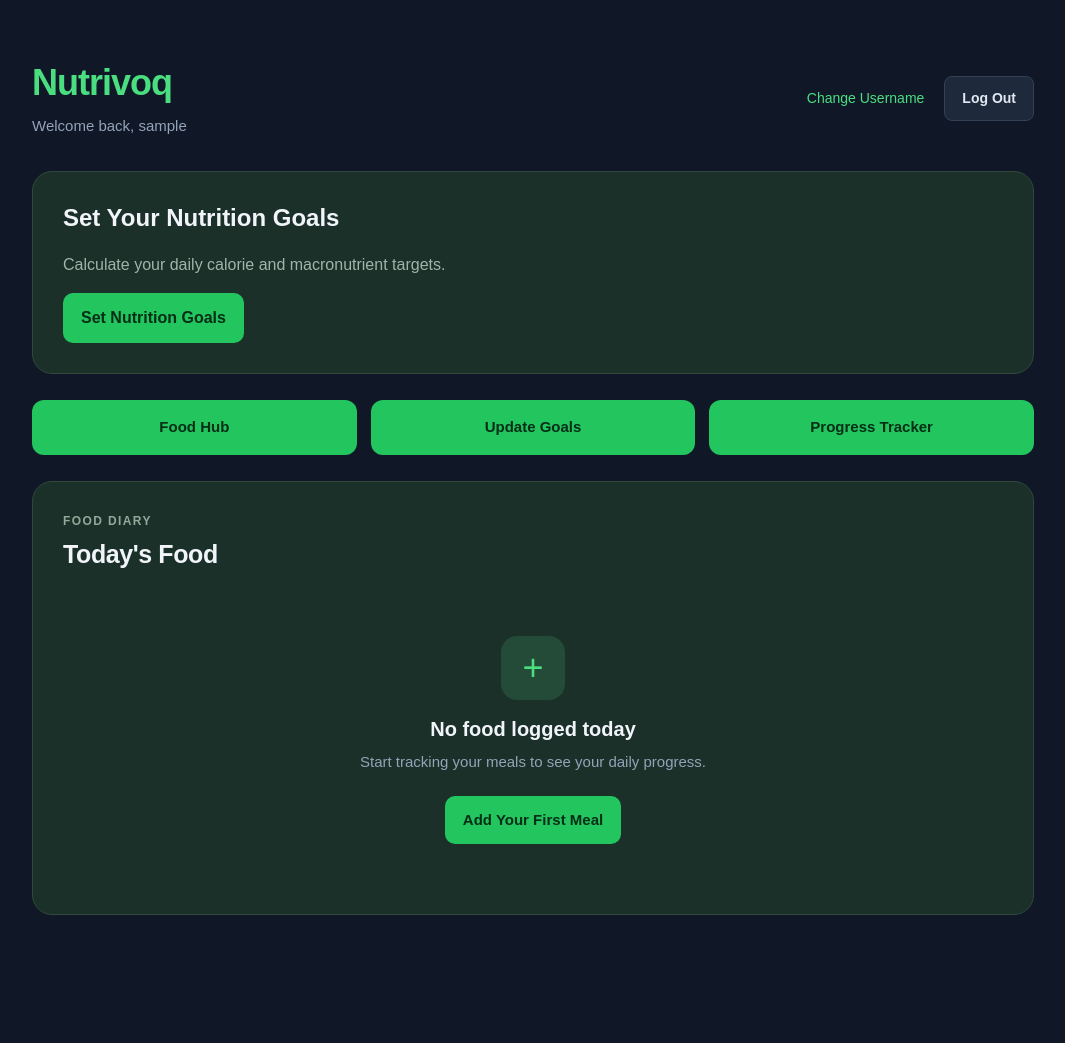
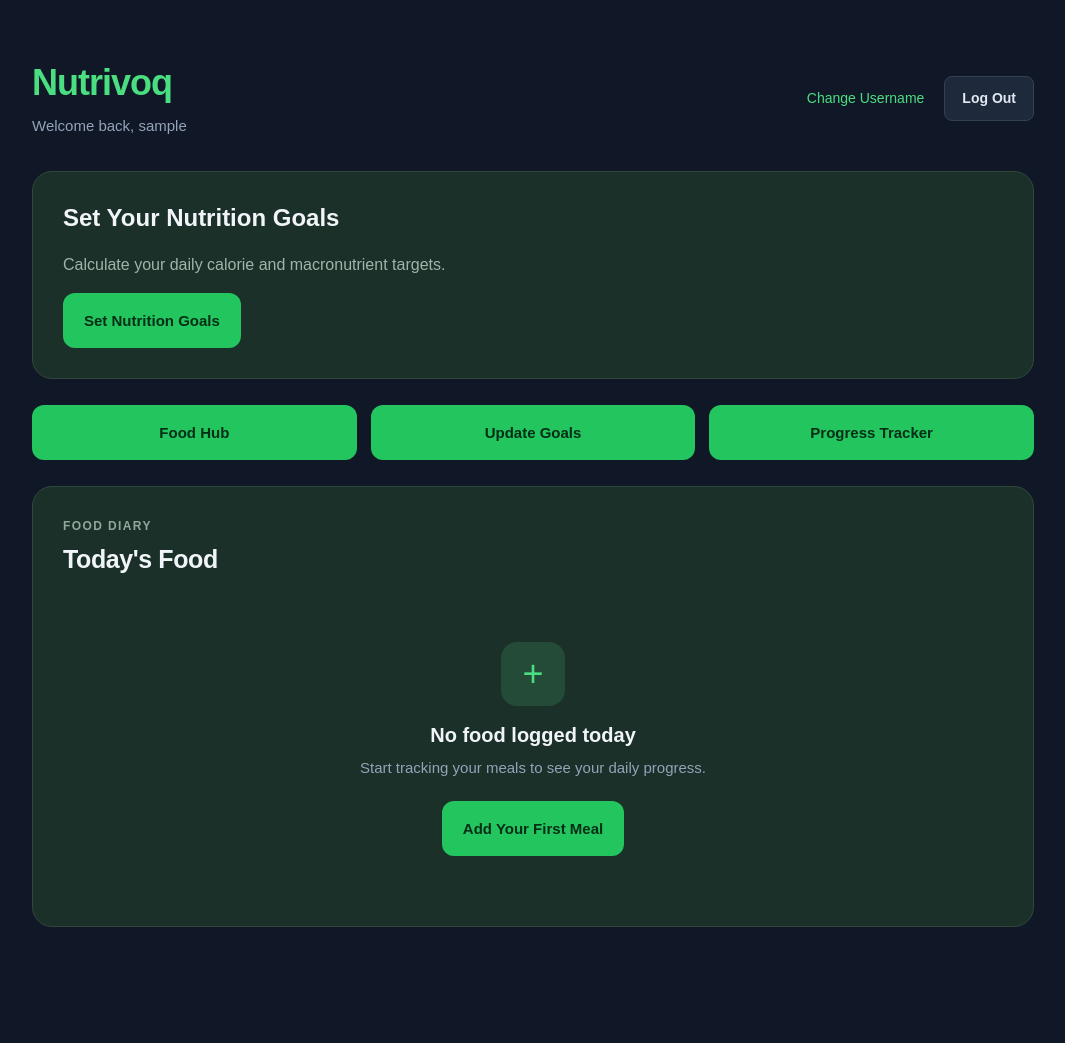
Before and after one commit to Matthias-0123/Nutrivoq-foodtracker, a Flask app: page /dashboard in a window 1280 px wide. Shown: the whole page, without its empty margins (107-1172 px from the left). Before the commit the page ends 915 px from the top, so only its background shows below. Run offline with Flask 3, Linux system fonts and the light colour scheme; the visitor is signed in with stand-in values (Sample User, id 1); data that the repository does not hold is empty; some libraries are stand-ins or nearby versions.

Commit message:
Better styling

```diff
--- a/static/style.css
+++ b/static/style.css
@@ -35,7 +35,9 @@ h1 {
     color: var(--primary-hover);
 }
 
-h1, h2, h3 {
+h1,
+h2,
+h3 {
     line-height: 1.3;
 }
 
@@ -144,23 +146,42 @@ button:disabled {
     margin-top: 0;
 }
 
-.action-link {
+.action-link,
+.dashboard-actions .action-link {
     display: inline-flex;
     align-items: center;
     justify-content: center;
-    padding: 13px 18px;
+    min-height: 54px;
+    padding: 16px 20px;
     background: var(--primary);
     color: #052e16;
-    border-radius: 10px;
+    border: 1px solid transparent;
+    border-radius: 12px;
+    font-family: Arial, Helvetica, sans-serif;
+    font-size: 15px;
     font-weight: 700;
+    line-height: 1.4;
+    text-align: center;
     text-decoration: none;
-    transition: background 0.2s, transform 0.2s;
+    cursor: pointer;
+    transition:
+        background 0.2s,
+        transform 0.2s,
+        box-shadow 0.2s;
 }
 
-.action-link:hover {
+.action-link:hover,
+.dashboard-actions .action-link:hover {
     background: var(--primary-hover);
     color: #052e16;
     text-decoration: none;
+    transform: translateY(-2px);
+    box-shadow: 0 6px 20px rgba(34, 197, 94, 0.15);
+}
+
+.action-link:focus-visible {
+    outline: 2px solid #86efac;
+    outline-offset: 3px;
 }
 
 .secondary-button,
@@ -440,15 +461,6 @@ button:disabled {
 
 .dashboard-actions .action-link {
     width: 100%;
-    min-height: 54px;
-    padding: 16px;
-    border-radius: 12px;
-    font-size: 15px;
-    text-align: center;
-}
-
-.dashboard-actions .action-link:hover {
-    transform: translateY(-2px);
 }
 
 /* Food entries */
@@ -551,10 +563,6 @@ button:disabled {
 .empty-food-state p {
     margin: 0 0 22px;
     color: #94a3b8;
-    font-size: 15px;
-}
-
-.empty-food-state .action-link {
     font-size: 15px;
 }
 
@@ -866,3 +874,8 @@ button:disabled {
         gap: 12px;
     }
 }
+
+.container > .action-link {
+    width: 100%;
+    margin-top: 16px;
+}
--- a/templates/dashboard.html
+++ b/templates/dashboard.html
@@ -197,11 +197,11 @@
     <nav class="dashboard-actions" aria-label="Dashboard navigation">
 
         <a class="action-link" href="{{ url_for('search_food') }}">
-            <span>Food Hub</span>
+        Food Hub
         </a>
 
         <a class="action-link" href="{{ url_for('setup') }}">
-            <span>Update Goals</span>
+            Update Goals
         </a>
 
         <a class="action-link" href="{{ url_for('progress.tracker') }}">
--- a/templates/index.html
+++ b/templates/index.html
@@ -128,7 +128,9 @@
     </form>
 
     <p>
-        <a href="{{ url_for('dashboard') }}">Back to Dashboard</a>
+        <a href="{{ url_for('dashboard') }}" class="action-link">
+        Back to Dashboard
+        </a>
     </p>
 </main>
 </body>
--- a/templates/progress.html
+++ b/templates/progress.html
@@ -26,11 +26,7 @@
             <h1>Progress Tracker</h1>
             <p>Track your weight and progress photos with Nutrivoq.</p>
         </div>
-
-        <a
-            class="secondary-button"
-            href="{{ url_for('dashboard') }}"
-        >
+        <a href="{{ url_for('dashboard') }}" class="action-link">
             Back to Dashboard
         </a>
     </header>
--- a/templates/search_food.html
+++ b/templates/search_food.html
@@ -441,7 +441,7 @@
         </section>
     </section>
 
-    <a href="{{ url_for('dashboard') }}">
+    <a href="{{ url_for('dashboard') }}" class="action-link">
         Back to Dashboard
     </a>
 
```
